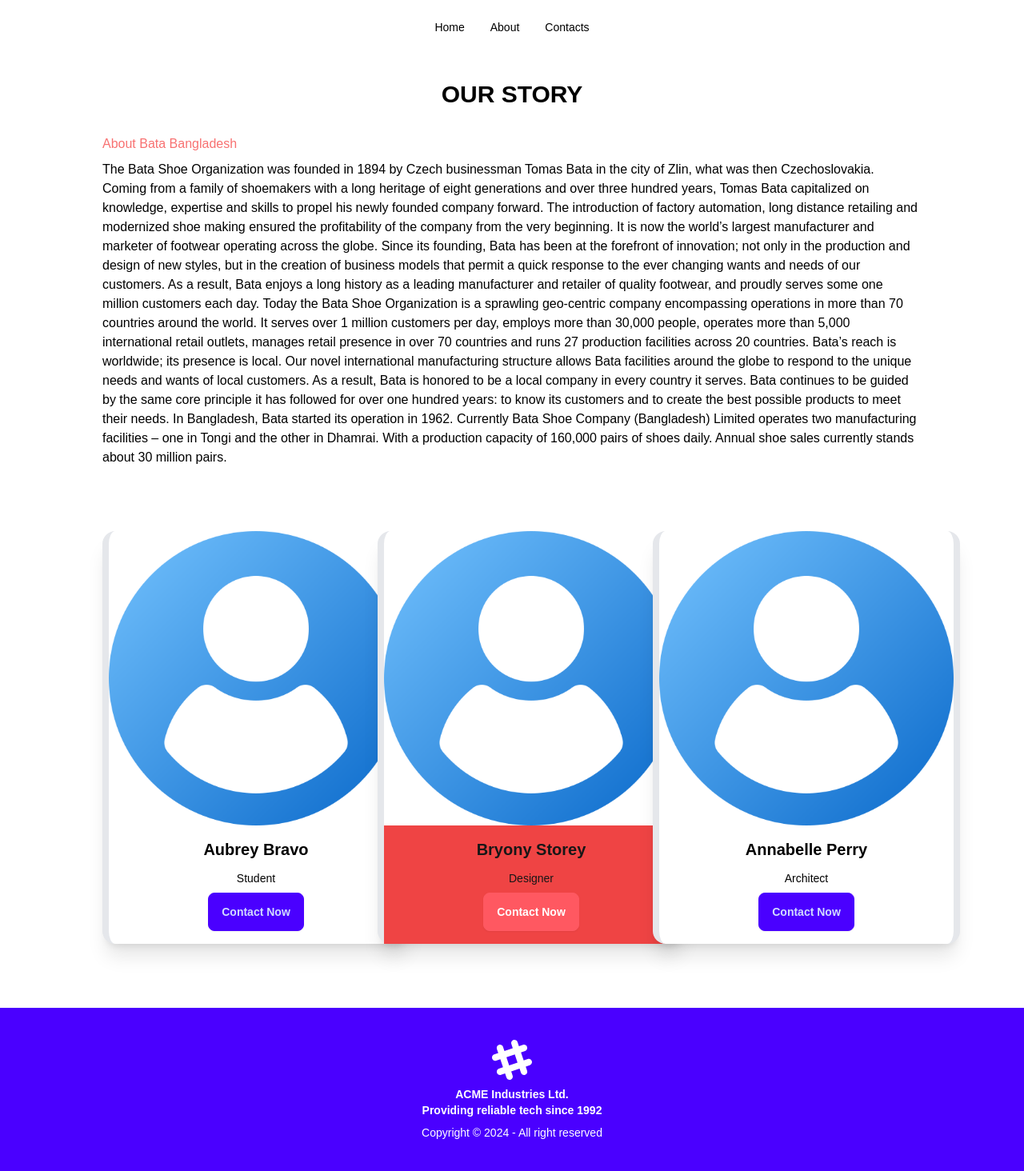
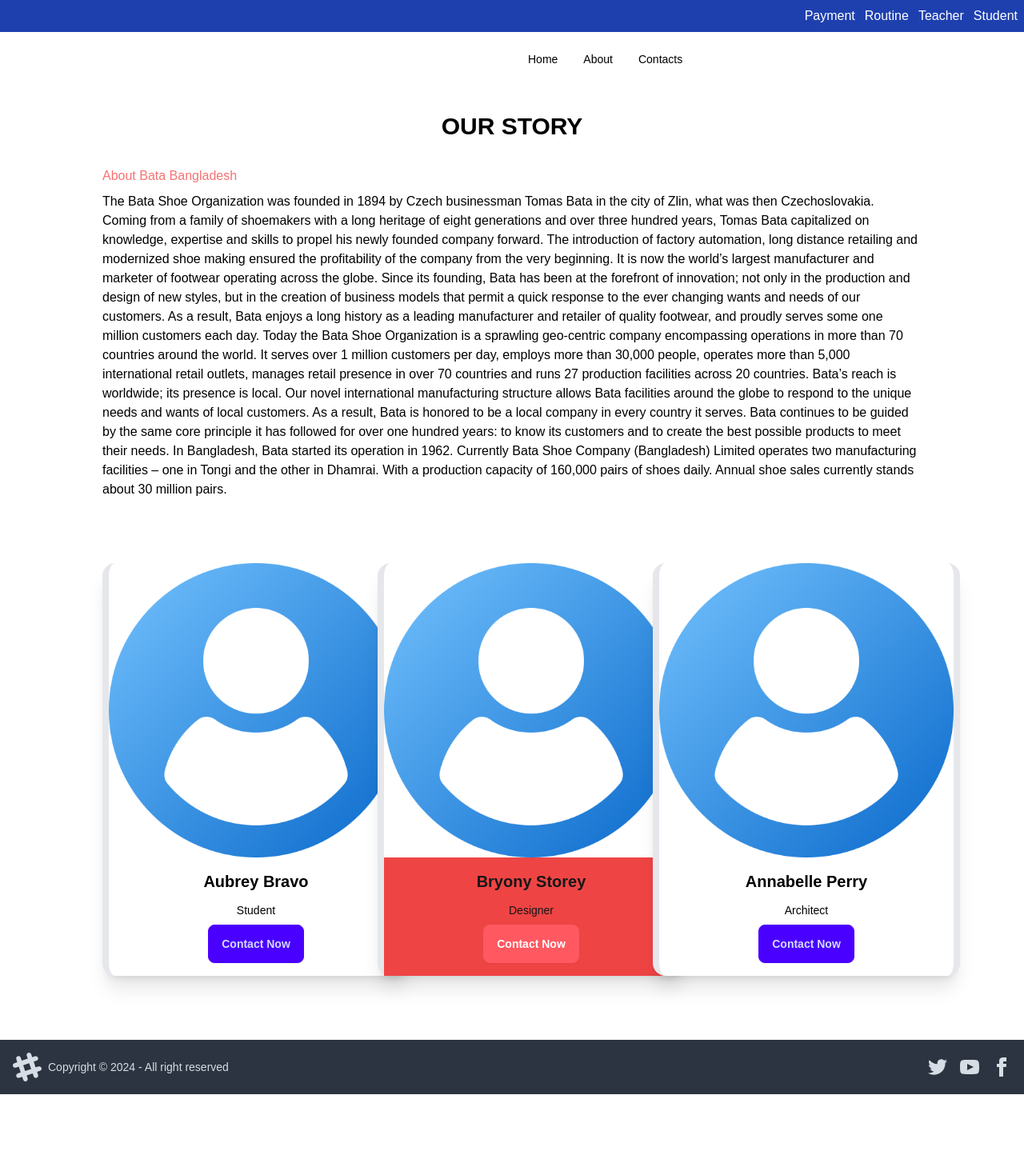
Before and after one commit to Fahmida-Faiza/school-college-demo, a Next.js app: page /about in a window 1280 px wide. Shown: the top 1464 px of the page at 80% size. After the commit the page ends 1368 px from the top, so only its background shows below. Built offline with nearby package versions, Linux system fonts and the light colour scheme.

Commit message:
update navbar

```diff
--- a/next.config.mjs
+++ b/next.config.mjs
@@ -1,4 +1,8 @@
 /** @type {import('next').NextConfig} */
-const nextConfig = {};
+const nextConfig = {
+      images: {
+        domains: ["randomuser.me"],
+    }
+};
 
 export default nextConfig;
--- /dev/null
+++ b/public/services.json
@@ -0,0 +1,42 @@
+[
+    {
+      "id": 1,
+      "name": "Alice Johnson",
+      "class": "10A",
+      "address": "123 Maple Street, Springfield",
+      "phone": "555-1234",
+      "image": "https://randomuser.me/api/portraits/women/1.jpg"
+    },
+    {
+      "id": 2,
+      "name": "Brian Smith",
+      "class": "10B",
+      "address": "456 Oak Avenue, Greenville",
+      "phone": "555-5678",
+      "image": "https://randomuser.me/api/portraits/men/2.jpg"
+    },
+    {
+      "id": 3,
+      "name": "Clara Williams",
+      "class": "11A",
+      "address": "789 Pine Road, Centerville",
+      "phone": "555-8765",
+      "image": "https://randomuser.me/api/portraits/women/3.jpg"
+    },
+    {
+      "id": 4,
+      "name": "David Brown",
+      "class": "11B",
+      "address": "321 Elm Street, Fairview",
+      "phone": "555-4321",
+      "image": "https://randomuser.me/api/portraits/men/4.jpg"
+    },
+    {
+      "id": 5,
+      "name": "Ella Davis",
+      "class": "12A",
+      "address": "654 Cedar Lane, Franklin",
+      "phone": "555-6789",
+      "image": "https://randomuser.me/api/portraits/women/5.jpg"
+    }
+  ]
--- a/src/app/about/page.jsx
+++ b/src/app/about/page.jsx
@@ -20,14 +20,14 @@
                         In Bangladesh, Bata started its operation in 1962. Currently Bata Shoe Company (Bangladesh) Limited operates two manufacturing facilities – one in Tongi and the other in Dhamrai. With a production capacity of 160,000 pairs of shoes daily. Annual shoe sales currently stands about 30 million pairs.</p>
                 </div>
 
-                <div class="      grid  grid-cols-1 lg:grid-cols-3  my-20  gap-2" data-aos="fade-up"
+                <div className="      grid  grid-cols-1 lg:grid-cols-3  my-20  gap-2" data-aos="fade-up"
                     data-aos-duration="3000">
                     <div>
                         <div className="card card-compact text-black w-80 lg:w-96 md:w-80  shadow-xl border-x-8 bg-white">
                             <figure>
                                 <Image
                                     src="/9187604.png" width="700" height="1200"
-                                    className="" />
+                                    className="" alt=""/>
                             </figure>
                             <div className="card-body items-center text-center">
                                 <h2 className="card-title">Aubrey Bravo</h2>
@@ -44,7 +44,7 @@
                             <figure>
                                 <Image
                                     src="/9187604.png" width="700" height="1200"
-                                    className="" />
+                                    className="" alt=""/>
                             </figure>
                             <div className="card-body items-center text-center bg-red-500">
                                 <h2 className="card-title">Bryony Storey</h2>
--- a/src/app/footer/page.jsx
+++ b/src/app/footer/page.jsx
@@ -1,30 +1,24 @@
 import React from 'react';
 
-const Footer = () => {
+const page = () => {
   return (
     <div>
-            <footer className="footer footer-center bg-primary text-white p-10 my-20">
-  <aside>
+      <footer className="footer sm:footer-horizontal bg-neutral text-neutral-content items-center p-4">
+  <aside className="grid-flow-col items-center">
     <svg
-      width="50"
-      height="50"
+      width="36"
+      height="36"
       viewBox="0 0 24 24"
       xmlns="http://www.w3.org/2000/svg"
       fillRule="evenodd"
       clipRule="evenodd"
-      className="inline-block fill-current">
+      className="fill-current">
       <path
         d="M22.672 15.226l-2.432.811.841 2.515c.33 1.019-.209 2.127-1.23 2.456-1.15.325-2.148-.321-2.463-1.226l-.84-2.518-5.013 1.677.84 2.517c.391 1.203-.434 2.542-1.831 2.542-.88 0-1.601-.564-1.86-1.314l-.842-2.516-2.431.809c-1.135.328-2.145-.317-2.463-1.229-.329-1.018.211-2.127 1.231-2.456l2.432-.809-1.621-4.823-2.432.808c-1.355.384-2.558-.59-2.558-1.839 0-.817.509-1.582 1.327-1.846l2.433-.809-.842-2.515c-.33-1.02.211-2.129 1.232-2.458 1.02-.329 2.13.209 2.461 1.229l.842 2.515 5.011-1.677-.839-2.517c-.403-1.238.484-2.553 1.843-2.553.819 0 1.585.509 1.85 1.326l.841 2.517 2.431-.81c1.02-.33 2.131.211 2.461 1.229.332 1.018-.21 2.126-1.23 2.456l-2.433.809 1.622 4.823 2.433-.809c1.242-.401 2.557.484 2.557 1.838 0 .819-.51 1.583-1.328 1.847m-8.992-6.428l-5.01 1.675 1.619 4.828 5.011-1.674-1.62-4.829z"></path>
     </svg>
-    <p className="font-bold">
-      ACME Industries Ltd.
-      <br />
-      Providing reliable tech since 1992
-    </p>
     <p>Copyright © {new Date().getFullYear()} - All right reserved</p>
   </aside>
-  <nav>
-    <div className="grid grid-flow-col gap-4">
+  <nav className="grid-flow-col gap-4 md:place-self-center md:justify-self-end">
     <a>
       <svg
         xmlns="http://www.w3.org/2000/svg"
@@ -58,11 +52,10 @@
           d="M9 8h-3v4h3v12h5v-12h3.642l.358-4h-4v-1.667c0-.955.192-1.333 1.115-1.333h2.885v-5h-3.808c-3.596 0-5.192 1.583-5.192 4.615v3.385z"></path>
       </svg>
     </a>
-    </div>
   </nav>
 </footer>
     </div>
   );
 };
 
-export default Footer;
+export default page;
--- /dev/null
+++ b/src/app/student/page.jsx
@@ -0,0 +1,46 @@
+"use client"
+import React, { useEffect, useState } from 'react';
+import ServiceCard from '../../components/ServiceCard';
+// api thikh e
+// import { getServices } from '../../../public/services.json'
+const Student = () => {
+    // load dataset
+    // const {services} = await getServices()
+    // const data = await getServices()
+    // console.log(data.services)
+
+
+    const [services, setServices] = useState([])
+
+    useEffect(() => {
+        fetch('./services.json')
+            .then(res => res.json())
+            .then(data => setServices(data))
+    }, [])
+    return (
+        <div className='text-black'>
+            hi this is student details all
+
+
+            <div className='text-black min-h-screen '>
+
+                {/* <h2 className="card-title mx-auto ">our services</h2>
+                        <p className='text-center'>If a dog chews shoes whose shoes does he choose?</p> */}
+
+                <div className=' mx-auto grid grid-cols-1 lg:grid-cols-3 gap-3'>
+                    {
+                        services?.length > 0 && services?.map((service) => (
+                            <ServiceCard service={service} key={service.id} />
+                        ))
+                    }
+
+
+                </div>
+
+
+            </div>
+        </div>
+    );
+};
+
+export default Student;
--- a/src/components/Homepage/Homepage.jsx
+++ b/src/components/Homepage/Homepage.jsx
@@ -9,24 +9,12 @@
 import 'swiper/css/navigation';
 import 'swiper/css/pagination';
 import Image from 'next/image';
+import Link from 'next/link';
 
 const Homepage = () => {
     return (
         <>
-     <div className='grid grid-cols-2 w-[90%] mx-auto'>
-    <div className='menu text-black bg-blue-50 rounded-box w-56'>
-        <ul class="">
-       <li> <a className="link link-hover">Student</a></li>
-      <li>  <a className="link link-hover">Teacher</a></li>
-       <li> <a className="link link-hover">Routine</a></li>
-       <li> <a className="link link-hover">Payment</a></li>
-        </ul>
-    </div>
 
-    <div className='bg-blue-100'>
-
-    </div>
-</div>
 
 
 
--- a/src/components/Homepage/Navbar.jsx
+++ b/src/components/Homepage/Navbar.jsx
@@ -15,8 +15,37 @@
 // /////////////////////////
 
     return (
-        <div>
-            <div  className="navbar bg-white text-black">
+        <div >
+
+
+ <div className='lg:flex  flex-row-reverse text-white bg-blue-800  gap-x-3 p-2' >
+
+
+                         <div>
+                             <Link href="/student" className="">Student</Link>
+                         </div>
+                       <div>
+                         <Link href="" className="">Teacher</Link>
+                       </div>
+                       <div>
+                         <Link href="" className="">Routine</Link>
+                       </div>
+                        <div>
+                            <Link href="" className="">Payment</Link>
+                        </div>
+
+
+
+
+
+            </div>
+
+
+
+
+
+
+            <div  className="navbar bg-white text-black ">
                 <div className="navbar-start">
                     <div className="dropdown">
                         <div tabIndex={0} role="button" className="btn btn-ghost lg:hidden">
@@ -57,7 +86,10 @@
                         {/* ............................................... */}
                     </ul>
                 </div>
-                <div className="navbar-end"></div>
+                {/* <div className="navbar-end">
+
+
+                </div> */}
             </div>
         </div>
     );
--- /dev/null
+++ b/src/components/ServiceCard.jsx
@@ -0,0 +1,25 @@
+import Image from 'next/image';
+import Link from 'next/link';
+import React from 'react';
+
+const ServiceCard = ({ service }) => {
+    const { name, image, price, _id } = service
+    return (
+        <div className='mx-auto'>
+            <div className="card bg-base-100 w-96 shadow-xl">
+                <figure className="px-10 pt-10">
+                    <Image src={image} height={120} width={430}  alt={name} />
+                </figure>
+                <div className="card-body items-center text-center">
+                    <h2 className="card-title">{name}</h2>
+                    <p>price: ${price}</p>
+                    <div className="card-actions">
+                        <Link href={`/services/${_id}`}> <button className="btn btn-primary">View Details</button></Link>
+                    </div>
+                </div>
+            </div>
+        </div>
+    );
+};
+
+export default ServiceCard;
```
Lines whose indentation alone changed are shown as unchanged.
